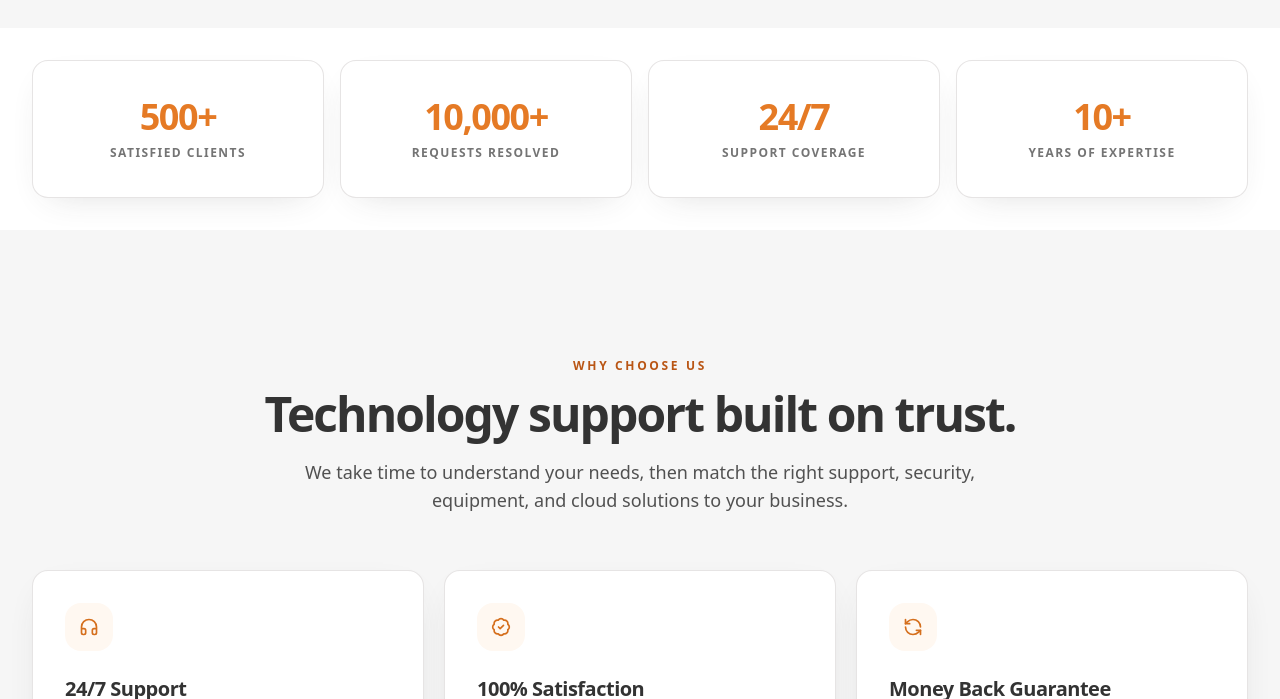
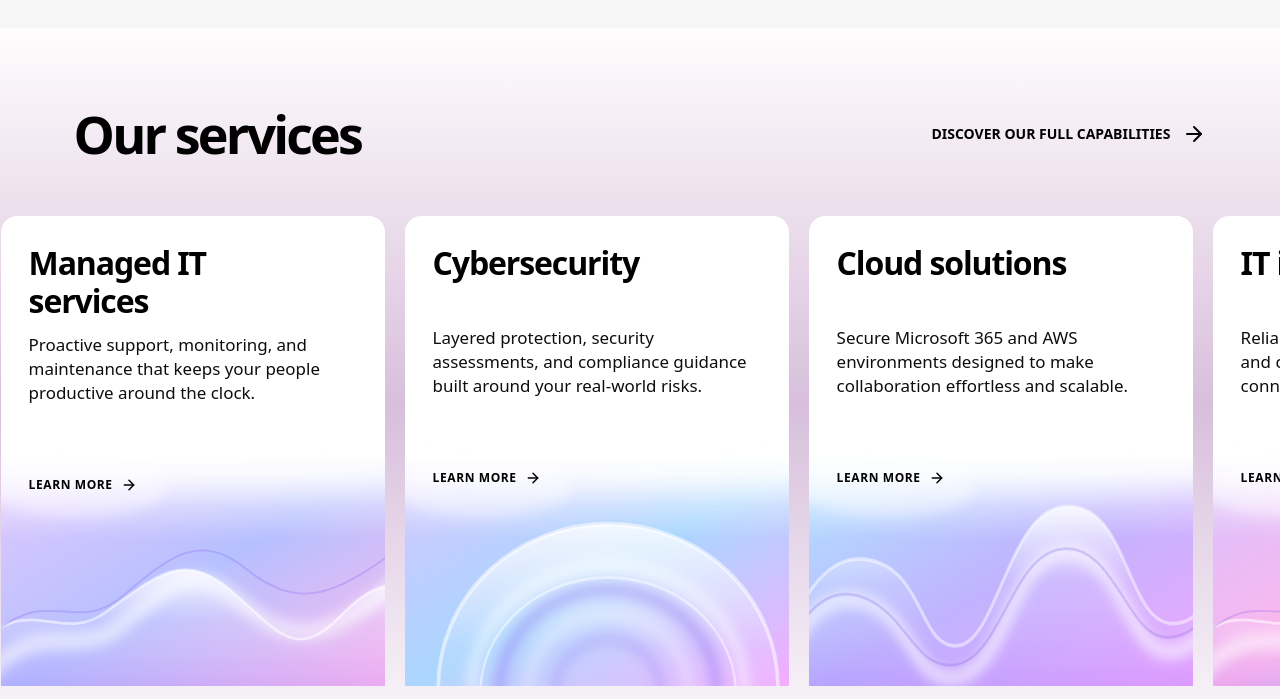
Before and after one commit to Samiurrehman-dev/it_expert_agency, a Next.js app: page / in a window 1280 px wide. Shown: the part 2661-3360 px from the top of the page. Built offline with nearby package versions, Linux system fonts and the light colour scheme.

Commit message:
add our services section

```diff
--- a/app/globals.css
+++ b/app/globals.css
@@ -43,6 +43,15 @@
       linear-gradient(90deg, rgba(229, 122, 37, 0.055) 1px, transparent 1px);
     background-size: 48px 48px;
   }
+
+  .services-scrollbar {
+    scrollbar-width: none;
+    -ms-overflow-style: none;
+  }
+
+  .services-scrollbar::-webkit-scrollbar {
+    display: none;
+  }
 }
 
 @media (prefers-reduced-motion: reduce) {
--- a/app/page.tsx
+++ b/app/page.tsx
@@ -14,6 +14,7 @@ import { CTASection } from "@/components/CTASection";
 import { Footer } from "@/components/Footer";
 import { Header } from "@/components/Header";
 import { HeroSection } from "@/components/HeroSection";
+import { OurServicesSection } from "@/components/OurServicesSection";
 import { ScrollReveal } from "@/components/ScrollReveal";
 import { SectionHeading } from "@/components/section-heading";
 import { StatsCounter } from "@/components/StatsCounter";
@@ -129,7 +130,7 @@ export default function Home() {
 
       <HeroSection />
 
-      <section id="services" className="bg-white py-20 sm:py-28">
+      <section id="insights" className="bg-white py-20 sm:py-28">
         <div className="mx-auto max-w-7xl px-5 sm:px-8">
           <ScrollReveal>
             <div className="flex items-end justify-between gap-6">
@@ -272,6 +273,8 @@ export default function Home() {
         </div>
       </section>
 
+      <OurServicesSection />
+
       <ScrollReveal distance={16}>
         <StatsCounter />
       </ScrollReveal>
--- a/components/HeroSection.tsx
+++ b/components/HeroSection.tsx
@@ -38,7 +38,7 @@ const slides: HeroSlide[] = [
       "text-[clamp(3.25rem,14vw,5.7rem)] lg:text-[clamp(5rem,6.6vw,6.5rem)]",
     description:
       "Deploy enterprise AI on infrastructure you own—keeping your data private, governed, and completely under your control.",
-    cta: { label: "Explore Private AI", href: "#services" },
+    cta: { label: "Explore Private AI", href: "#insights" },
     media: "video",
     background: "/images/hero-ai-poster.jpg",
     backgroundClass: "object-cover object-[67%_center]",
@@ -60,7 +60,7 @@ const slides: HeroSlide[] = [
       "text-[clamp(2.65rem,11.5vw,5.2rem)] lg:text-[clamp(4.4rem,5.5vw,5.5rem)]",
     description:
       "Bring intelligence into monitoring, automation, and decision-making to make every part of your IT operation work smarter.",
-    cta: { label: "See Intelligent Operations", href: "#services" },
+    cta: { label: "See Intelligent Operations", href: "#insights" },
     media: "image",
     background: "/images/hero-slide-data.jpg",
     backgroundClass: "object-cover object-center",
--- /dev/null
+++ b/components/OurServicesSection.tsx
@@ -0,0 +1,237 @@
+import Link from "next/link";
+import { ArrowRight } from "lucide-react";
+
+import { services } from "@/lib/content";
+
+const palettes = [
+  ["#d9b4ff", "#9aa8ff", "#ff9ee8"],
+  ["#c4b0ff", "#89c7ff", "#f08dff"],
+  ["#8fdcff", "#a996ff", "#e985ff"],
+  ["#c6a9ff", "#ff9be5", "#86c8ff"],
+  ["#90d9ff", "#d6a4ff", "#ff9fc9"],
+  ["#b8a1ff", "#81d6ef", "#eb90ff"],
+];
+
+function ServiceArtwork({ index }: { index: number }) {
+  const [first, second, third] = palettes[index % palettes.length];
+  const baseId = `service-art-${index}-base`;
+  const shineId = `service-art-${index}-shine`;
+
+  return (
+    <svg
+      viewBox="0 0 520 250"
+      preserveAspectRatio="none"
+      className="size-full transition-transform duration-700 ease-out group-hover:scale-[1.035]"
+      aria-hidden="true"
+    >
+      <defs>
+        <linearGradient id={baseId} x1="0" y1="0" x2="1" y2="1">
+          <stop offset="0" stopColor={first} />
+          <stop offset="0.52" stopColor={second} />
+          <stop offset="1" stopColor={third} />
+        </linearGradient>
+        <linearGradient id={shineId} x1="0" y1="0" x2="0" y2="1">
+          <stop offset="0" stopColor="#fff" stopOpacity=".82" />
+          <stop offset=".38" stopColor="#fff" stopOpacity=".12" />
+          <stop offset="1" stopColor="#6f36ff" stopOpacity=".18" />
+        </linearGradient>
+        <filter
+          id={`service-art-${index}-soft`}
+          x="-20%"
+          y="-30%"
+          width="140%"
+          height="160%"
+        >
+          <feGaussianBlur stdDeviation="7" />
+        </filter>
+      </defs>
+
+      <rect width="520" height="250" fill={`url(#${baseId})`} opacity=".72" />
+
+      {index % 3 === 0 && (
+        <>
+          <path
+            d="M-35 212C34 143 77 206 141 170S243 102 305 142s90 85 152 34c43-36 73-44 101-25v117H-35Z"
+            fill={`url(#${shineId})`}
+            stroke="#fff"
+            strokeOpacity=".55"
+            strokeWidth="3"
+          />
+          <path
+            d="M-20 240c75-71 122-14 185-58s99-67 161-22 118 44 209-25"
+            fill="none"
+            stroke="#fff"
+            strokeOpacity=".58"
+            strokeWidth="18"
+            filter={`url(#service-art-${index}-soft)`}
+          />
+          <path
+            d="M-16 198c76-61 116-3 179-45s104-72 168-31 112 37 202-19"
+            fill="none"
+            stroke="#7b55e9"
+            strokeOpacity=".25"
+            strokeWidth="2"
+          />
+        </>
+      )}
+
+      {index % 3 === 1 && (
+        <>
+          <ellipse
+            cx="275"
+            cy="251"
+            rx="230"
+            ry="177"
+            fill={`url(#${shineId})`}
+            stroke="#fff"
+            strokeOpacity=".55"
+            strokeWidth="5"
+          />
+          {[0, 1, 2, 3].map((ring) => (
+            <ellipse
+              key={ring}
+              cx="275"
+              cy="255"
+              rx={185 - ring * 38}
+              ry={137 - ring * 27}
+              fill="none"
+              stroke={ring % 2 ? "#876cf0" : "#fff"}
+              strokeOpacity={0.48 - ring * 0.05}
+              strokeWidth={15 - ring * 2}
+              filter={`url(#service-art-${index}-soft)`}
+            />
+          ))}
+          <ellipse
+            cx="275"
+            cy="258"
+            rx="173"
+            ry="126"
+            fill="none"
+            stroke="#fff"
+            strokeOpacity=".48"
+            strokeWidth="3"
+          />
+        </>
+      )}
+
+      {index % 3 === 2 && (
+        <>
+          <path
+            d="M-48 258c21-97 73-164 143-142 61 19 57 92 105 90 55-2 69-145 145-151 89-7 83 128 149 127 35 0 58-36 83-75v166H-48Z"
+            fill={`url(#${shineId})`}
+            stroke="#fff"
+            strokeOpacity=".48"
+            strokeWidth="4"
+          />
+          <path
+            d="M-45 259c27-77 67-118 126-99 57 18 62 83 113 81 72-3 78-130 149-136 79-7 88 108 145 107 38 0 63-31 88-69"
+            fill="none"
+            stroke="#fff"
+            strokeOpacity=".6"
+            strokeWidth="17"
+            filter={`url(#service-art-${index}-soft)`}
+          />
+          <path
+            d="M-44 239c29-68 68-103 122-84 55 20 65 74 116 72 66-3 78-119 148-126 73-7 88 97 144 96 38-1 63-30 90-70"
+            fill="none"
+            stroke="#7759dd"
+            strokeOpacity=".24"
+            strokeWidth="3"
+          />
+        </>
+      )}
+
+      <ellipse
+        cx="105"
+        cy="36"
+        rx="118"
+        ry="30"
+        fill="#fff"
+        opacity=".42"
+        filter={`url(#service-art-${index}-soft)`}
+      />
+    </svg>
+  );
+}
+
+export function OurServicesSection() {
+  return (
+    <section
+      id="services"
+      aria-labelledby="our-services-title"
+      className="overflow-hidden bg-[linear-gradient(180deg,#fffdfd_0%,rgba(187,145,194,0.58)_50%,#fff_100%)] py-14 sm:py-20"
+    >
+      <div className="px-[clamp(1.875rem,5.75vw,7.375rem)]">
+        <div className="flex items-center justify-between gap-8">
+          <h2
+            id="our-services-title"
+            className="text-[2.55rem] font-extrabold leading-none tracking-[-0.055em] text-black sm:text-5xl lg:text-[3.25rem]"
+          >
+            Our services
+          </h2>
+
+          <Link
+            href="/contact-us"
+            className="group hidden items-center gap-3 text-sm font-extrabold uppercase text-black md:inline-flex"
+          >
+            <span className="relative">
+              Discover our full capabilities
+              <span className="absolute -bottom-1 left-0 h-px w-0 bg-black transition-all duration-300 group-hover:w-full" />
+            </span>
+            <ArrowRight className="size-6 transition-transform duration-300 group-hover:translate-x-1" />
+          </Link>
+        </div>
+      </div>
+
+      <div
+        id="service-cards"
+        className="services-scrollbar mt-11 flex snap-x snap-mandatory gap-5 overflow-x-auto px-[clamp(1.875rem,5.75vw,7.375rem)] pb-4 sm:mt-14"
+      >
+        {services.map((service, index) => (
+          <article
+            key={service.title}
+            className="group h-[470px] w-[85vw] max-w-[530px] shrink-0 snap-start sm:w-[58vw] lg:w-[38vw] xl:w-[30vw] 2xl:h-[530px] 2xl:w-[27.5vw]"
+          >
+            <Link
+              href={service.href}
+              className="relative flex size-full flex-col overflow-hidden rounded-t-2xl bg-white shadow-[0_20px_50px_rgba(0,0,0,0)] transition-shadow duration-300 hover:shadow-[0_20px_50px_rgba(0,0,0,0.15)] focus-visible:shadow-[0_20px_50px_rgba(0,0,0,0.15)]"
+            >
+              <div className="absolute inset-x-0 bottom-0 h-[49%] overflow-hidden [-webkit-mask-image:linear-gradient(to_bottom,transparent_0%,rgba(0,0,0,0.12)_8%,rgba(0,0,0,0.72)_22%,#000_36%)] [mask-image:linear-gradient(to_bottom,transparent_0%,rgba(0,0,0,0.12)_8%,rgba(0,0,0,0.72)_22%,#000_36%)]">
+                <ServiceArtwork index={index} />
+              </div>
+
+              <div className="pointer-events-none absolute inset-x-0 bottom-[38%] z-[1] h-16 bg-gradient-to-b from-white/0 via-white/45 to-white/0 blur-xl transition-opacity duration-300 group-focus-within:opacity-0 group-hover:opacity-0" />
+
+              <div className="absolute inset-0 z-10 bg-[rgba(103,17,119,0.42)] opacity-0 backdrop-blur-[6.6px] transition-opacity duration-300 group-focus-within:opacity-100 group-hover:opacity-100" />
+
+              <div className="relative z-20 flex h-full flex-col px-6 py-7 sm:px-7">
+                <h3 className="min-h-[70px] max-w-[18rem] text-[1.8rem] font-semibold leading-[1.2] tracking-[-0.035em] text-black transition-colors duration-300 group-focus-within:text-white group-hover:text-white lg:text-[2rem]">
+                  {service.title}
+                </h3>
+
+                <p className="mt-3 min-h-[140px] max-w-[24rem] text-base leading-[1.42] text-black/95 transition-colors duration-300 group-focus-within:text-white/85 group-hover:text-white/85 lg:text-[1.06rem]">
+                  {service.description}
+                </p>
+
+                <span className="mt-1 inline-flex w-fit items-center gap-2 pb-1 text-xs font-extrabold uppercase tracking-[0.05em] text-black transition-all duration-300 group-focus-within:text-white group-hover:gap-3 group-hover:text-white">
+                  Learn more
+                  <ArrowRight className="size-4" strokeWidth={2.25} />
+                </span>
+              </div>
+            </Link>
+          </article>
+        ))}
+      </div>
+
+      <div className="px-[clamp(1.875rem,5.75vw,7.375rem)] md:hidden">
+        <Link
+          href="/contact-us"
+          className="group mt-2 inline-flex items-center gap-3 text-xs font-extrabold uppercase text-black"
+        >
+          Discover our full capabilities
+          <ArrowRight className="size-5 transition-transform duration-300 group-hover:translate-x-1" />
+        </Link>
+      </div>
+    </section>
+  );
+}
```
